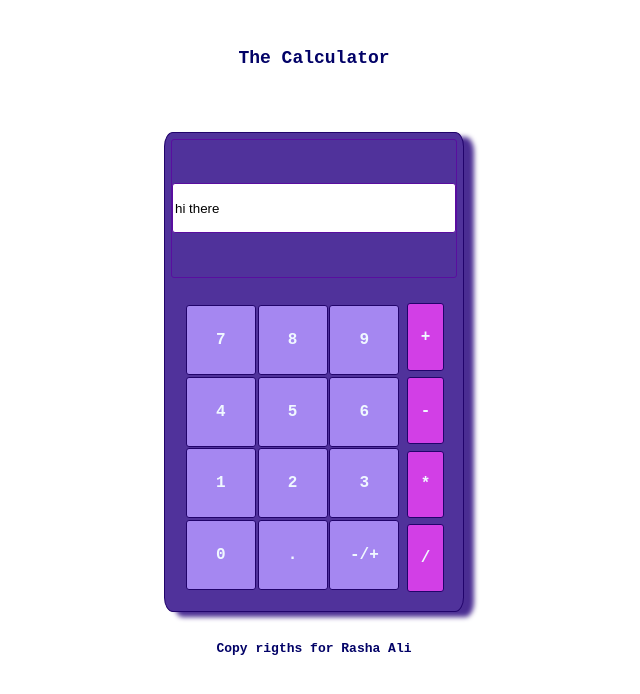
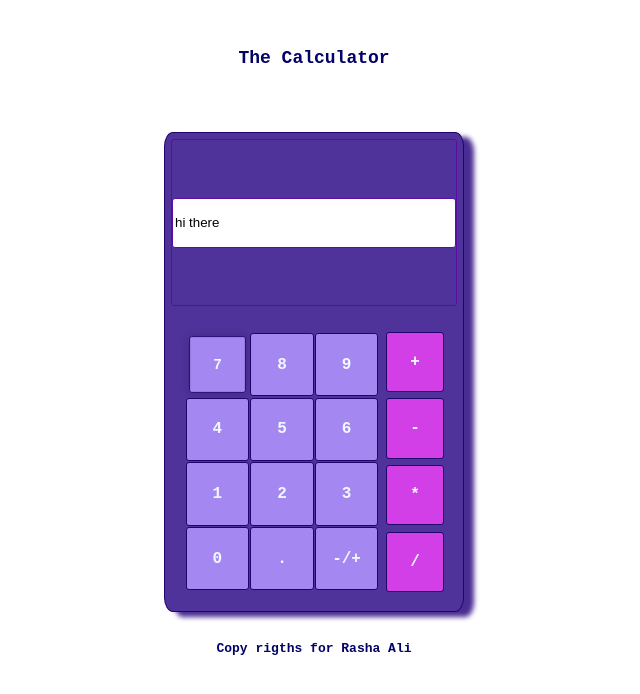
Before and after one commit to marsila/Calculator, a plain HTML site: page index.html in a window 1280 px wide. In both pictures the pointer is over the element 546 px from the left and 339 px from the top of the page. Shown: the whole page, without its empty margins (326-966 px from the left). Drawn offline with Linux system fonts and the light colour scheme.

Commit message:
Adding hover style

```diff
--- a/style.css
+++ b/style.css
@@ -75,7 +75,7 @@ main{
 }
 .calc-numbers{
     margin: 0.3rem;
-    flex: 5;
+    flex: 3;
     display: grid;
     align-items: center;
     grid-template-columns: repeat(3,1fr);
@@ -92,6 +92,12 @@ main{
     color: aliceblue;
     text-align: center;
     align-content: center;
+    transition: transform 0.2s ease-in-out;
+}
+.calc-item:hover, .calc-operator:hover {
+  transform: scale(0.9);
+  box-shadow: 0 0 10px rgba(0,0,0,0.2);
+  z-index: 1;
 }
 
 footer{
```
